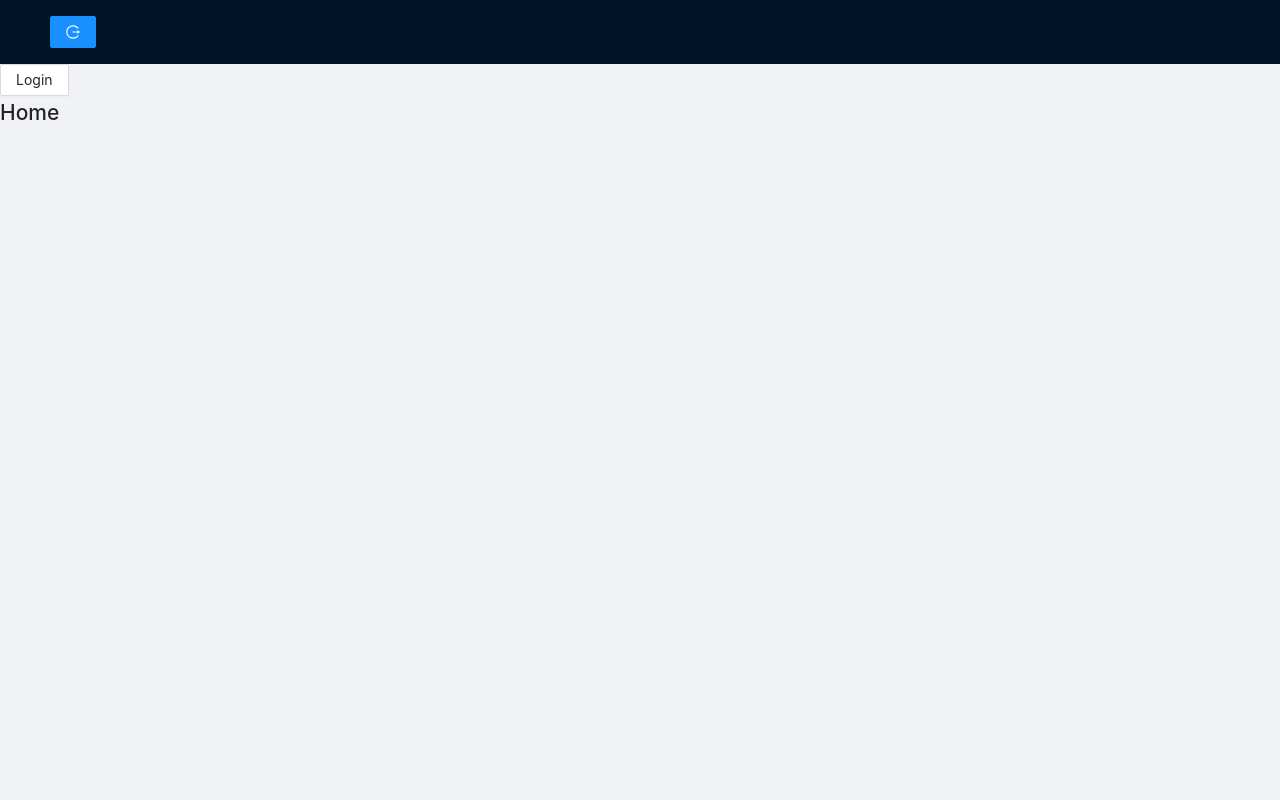
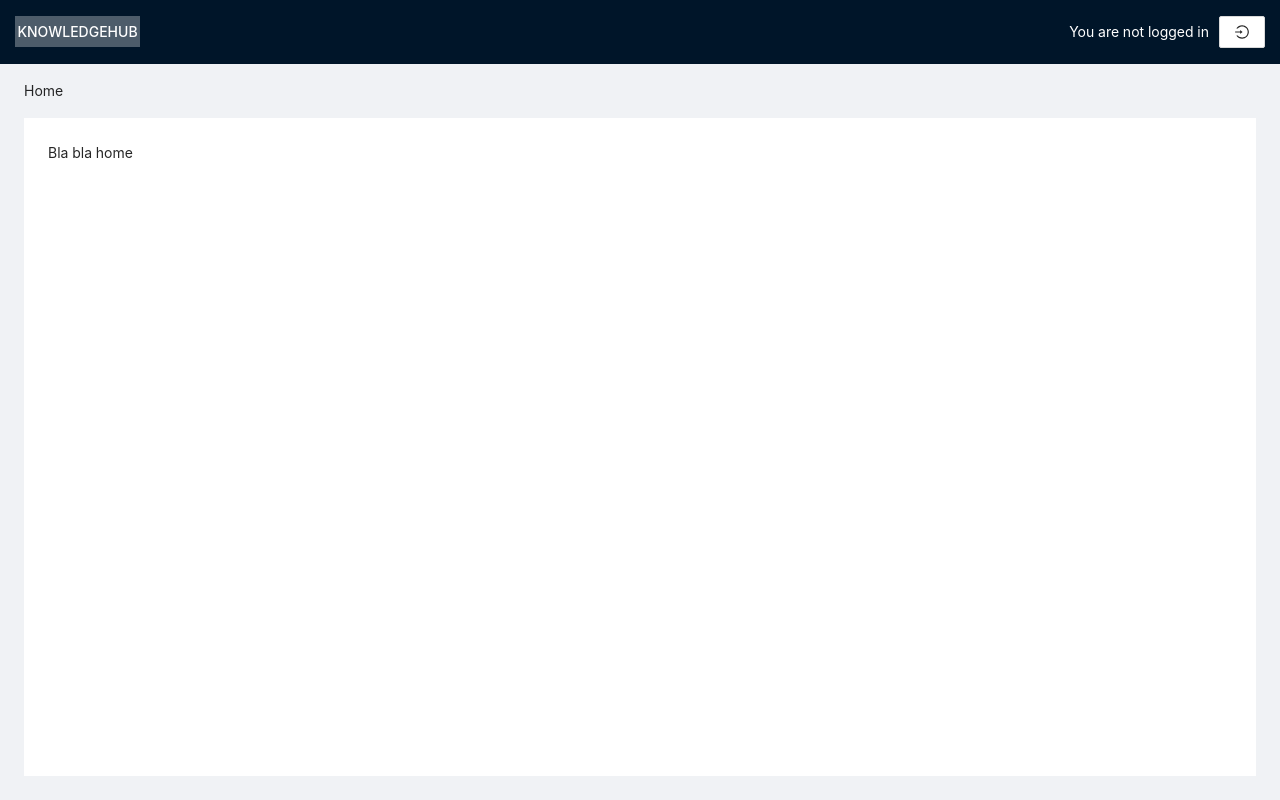
Before and after one commit to project3ucsc/frontend, a React (Create React App) app: page / in a window 1280 px wide. Built offline with nearby package versions, Linux system fonts and the light colour scheme.

Commit message:
nav and home content

```diff
--- a/src/App.js
+++ b/src/App.js
@@ -3,7 +3,7 @@ import { Router, Switch, Route } from "react-router-dom";
 import "antd/dist/antd.css";
 import "./index.scss";
 import { Layout, Button } from "antd";
-import { LogoutOutlined } from "@ant-design/icons";
+import { LogoutOutlined, LoginOutlined } from "@ant-design/icons";
 
 import Login from "Pages/Login";
 import Home from "Pages/Home";
@@ -35,32 +35,32 @@ function App() {
     <div className="App">
       <Layout className="MainLayout">
         <Layout.Header className="header">
-          <div className="logo" />
+          <div className="logo"> KNOWLEDGEHUB </div>
 
-          {/* {collapsed ? <MenuUnfoldOutlined /> : <MenuFoldOutlined />} */}
-          {/* <Menu theme="dark" mode="horizontal" defaultSelectedKeys={["2"]}>
-            <Menu.Item key="1">
-              <Button type="primary" onClick={toggleCollapsed}>
-                <MenuUnfoldOutlined />
-              </Button>
-            </Menu.Item>
-            <Menu.Item key="2">nav 2</Menu.Item>
-
-            {currentUser && <Menu.Item key="3">logout</Menu.Item>}
-          </Menu> */}
-
-          <Button type="primary" onClick={logout}>
-            <LogoutOutlined />
-          </Button>
+          {currentUser ? (
+            <>
+              <Button type="default" className="logoutbtn" onClick={logout}>
+                <LogoutOutlined />
+              </Button>{" "}
+              <span className="logtext">{currentUser.username}</span>
+            </>
+          ) : (
+            <>
+              <Button
+                type="default"
+                className="logoutbtn"
+                onClick={() => history.push("/login")}
+              >
+                <LoginOutlined />
+              </Button>{" "}
+              <span className="logtext"> You are not logged in</span>
+            </>
+          )}
         </Layout.Header>
 
         <Router history={history}>
           <Switch>
-            <Route
-              exact
-              path="/"
-              render={(props) => <Home {...props} currentUser={currentUser} />}
-            />
+            <Route exact path="/" render={(props) => <Home {...props} />} />
             <PublicRoute exact path="/login" component={Login} />
             <PrivateRoute
               exact
--- a/src/Pages/Dashboard.scss
+++ b/src/App.scss
@@ -10,7 +10,3 @@
   float: right;
   margin: 16px 0 16px 24px;
 }
-
-.site-layout-background {
-  background: #fff;
-}
--- /dev/null
+++ b/src/Components/ContentLayout.js
@@ -0,0 +1,17 @@
+import React from "react";
+import { Layout, Breadcrumb } from "antd";
+
+import "./ContentLayout.scss";
+
+export default function ContentLayout(props) {
+  return (
+    <Layout style={{ padding: "0 24px 24px" }}>
+      <Breadcrumb style={{ margin: "16px 0" }}>
+        {props.paths.map((path, index) => {
+          return <Breadcrumb.Item key={index}>{path}</Breadcrumb.Item>;
+        })}
+      </Breadcrumb>
+      {props.children}
+    </Layout>
+  );
+}
--- /dev/null
+++ b/src/Components/ContentLayout.scss
@@ -0,0 +1,5 @@
+
+
+.site-layout-background {
+  background: #fff;
+}
--- /dev/null
+++ b/src/Components/NavBar.js
@@ -0,0 +1,5 @@
+// export default function NavBar() {
+//     return (
+
+//     )
+// }
--- a/src/Components/Nav.js
+++ b/src/Components/SideBar.js
@@ -1,17 +1,19 @@
 import React from "react";
+import { Link } from "react-router-dom";
 import {
   AppstoreOutlined,
   PieChartOutlined,
   DesktopOutlined,
   ContainerOutlined,
   MailOutlined,
+  HomeOutlined,
 } from "@ant-design/icons";
 
 import { Layout, Menu } from "antd";
 
-export default function Nav() {
+export default function SideBar() {
   const { SubMenu } = Menu;
-
+  const subjects = ["Maths", "Chemistry", "Physics", "English"];
   return (
     <Layout.Sider
       width={200}
@@ -24,27 +26,30 @@ export default function Nav() {
       // collapsed={collapsed}
     >
       <Menu
-        defaultSelectedKeys={["1"]}
+        defaultSelectedKeys={["2"]}
         defaultOpenKeys={["sub1"]}
         mode="inline"
         // theme="dark"
       >
-        <Menu.Item key="1" icon={<PieChartOutlined />}>
-          Option 1
+        <Menu.Item key="1" icon={<HomeOutlined />}>
+          <Link to="/">Home</Link>
         </Menu.Item>
-        <Menu.Item key="2" icon={<DesktopOutlined />}>
+        <Menu.Item key="2" icon={<PieChartOutlined />}>
+          Dashboard
+        </Menu.Item>
+        <SubMenu key="sub1" icon={<AppstoreOutlined />} title="Subjects">
+          {subjects.map((subject, index) => (
+            <Menu.Item key={"s" + index}>{subject}</Menu.Item>
+          ))}
+        </SubMenu>
+        <Menu.Item key="3" icon={<DesktopOutlined />}>
           Option 2
         </Menu.Item>
-        <Menu.Item key="3" icon={<ContainerOutlined />}>
+        <Menu.Item key="4" icon={<ContainerOutlined />}>
           Option 3
         </Menu.Item>
-        <SubMenu key="sub1" icon={<MailOutlined />} title="Navigation One">
-          <Menu.Item key="5">Option 5</Menu.Item>
-          <Menu.Item key="6">Option 6</Menu.Item>
-          <Menu.Item key="7">Option 7</Menu.Item>
-          <Menu.Item key="8">Option 8</Menu.Item>
-        </SubMenu>
-        <SubMenu key="sub2" icon={<AppstoreOutlined />} title="Navigation Two">
+
+        <SubMenu key="sub2" icon={<MailOutlined />} title="Navigation Two">
           <Menu.Item key="9">Option 9</Menu.Item>
           <Menu.Item key="10">Option 10</Menu.Item>
           <SubMenu key="sub3" title="Submenu">
--- a/src/Pages/Dashboard.jsx
+++ b/src/Pages/Dashboard.jsx
@@ -1,19 +1,15 @@
 import React from "react";
-import { Layout, Breadcrumb } from "antd";
+import { Layout } from "antd";
+import ContentLayout from "Components/ContentLayout";
 
-import "./Dashboard.scss";
-import Nav from "Components/Nav";
-export default function Dashboard({ collapsed }) {
+import SideBar from "Components/SideBar";
+export default function Dashboard() {
   const { Content } = Layout;
   return (
     <Layout>
-      <Nav />
+      <SideBar />
 
-      <Layout style={{ padding: "0 24px 24px" }}>
-        <Breadcrumb style={{ margin: "16px 0" }}>
-          <Breadcrumb.Item>Home</Breadcrumb.Item>
-          <Breadcrumb.Item>Dashboard</Breadcrumb.Item>
-        </Breadcrumb>
+      <ContentLayout paths={["Home", "Dashboard"]}>
         <Content
           className="site-layout-background"
           style={{
@@ -22,9 +18,9 @@ export default function Dashboard({ collapsed }) {
             minHeight: 280,
           }}
         >
-          Content
+          Bla bla dzfg;ihdfb dshb
         </Content>
-      </Layout>
+      </ContentLayout>
     </Layout>
   );
 }
--- a/src/Pages/Home.jsx
+++ b/src/Pages/Home.jsx
@@ -1,20 +1,22 @@
 import React from "react";
-// import { history } from "./utils/common";
-import { Button } from "antd";
+import { Layout } from "antd";
+import ContentLayout from "Components/ContentLayout";
 
-export default function Home({ history, currentUser }) {
+export default function Home() {
+  const { Content } = Layout;
+
   return (
-    <div>
-      {!currentUser && (
-        <Button
-          onClick={() => {
-            history.push("/login");
-          }}
-        >
-          Login
-        </Button>
-      )}
-      <h1>Home</h1>
-    </div>
+    <ContentLayout paths={["Home"]}>
+      <Content
+        className="site-layout-background"
+        style={{
+          padding: 24,
+          margin: 0,
+          minHeight: 280,
+        }}
+      >
+        Bla bla home
+      </Content>
+    </ContentLayout>
   );
 }
--- a/src/index.scss
+++ b/src/index.scss
@@ -8,4 +8,31 @@
 }
 .MainLayout {
   height: 100%;
+
+  .header {
+    padding: 0 15px;
+    .logo {
+      float: left;
+      width: 125px;
+      height: 31px;
+      margin: 16px 24px 16px 0;
+      background: rgba(255, 255, 255, 0.3);
+      color: white;
+      font-weight: 500;
+      text-align: center;
+      line-height: 31px;
+    }
+    .logtext {
+      float: right;
+      // margin: 16px 24px 16px 0;
+      padding: 16px 0;
+      color: white;
+      line-height: 31px;
+      margin-right: 10px;
+    }
+    .logoutbtn {
+      float: right;
+      margin: 16px 0 16px 0;
+    }
+  }
 }
```
Also changed, not shown: src/App.css (deleted, +0 -38 lines).
